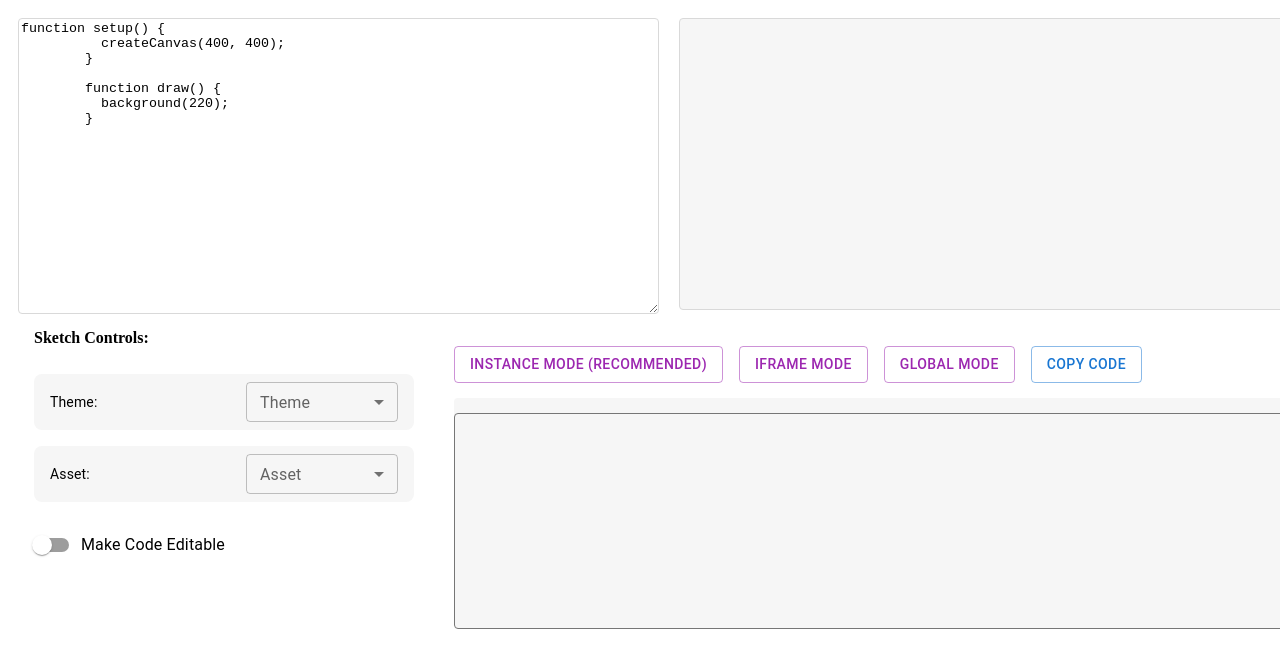
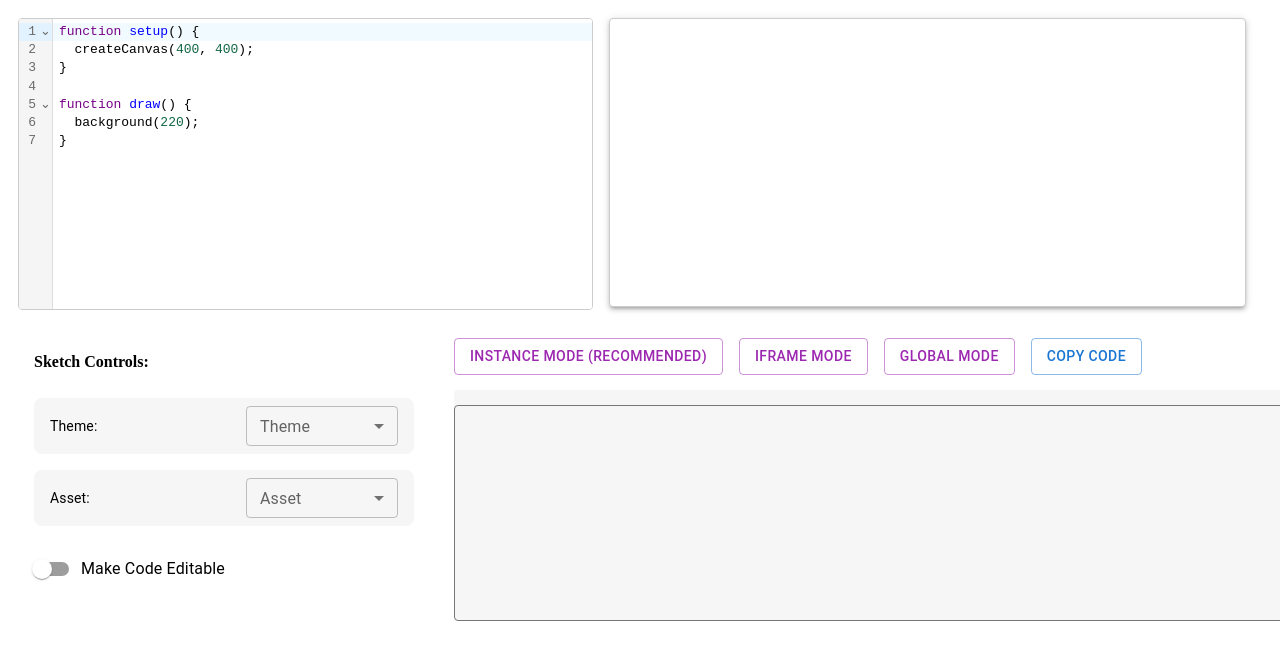
Before and after one commit to Nwakaego-Ego/Friendly_Sketch_Embeder, a React (Vite) app: page / in a window 1280 px wide. Shown: the top 668 px of the page. Built offline with nearby package versions, Linux system fonts and the light colour scheme; some icons are missing.

Commit message:
I added codemirror to the code editor

```diff
--- a/package.json
+++ b/package.json
@@ -10,6 +10,7 @@
     "preview": "vite preview"
   },
   "dependencies": {
+    "@codemirror/lang-javascript": "^6.2.4",
     "@emotion/react": "^11.14.0",
     "@emotion/styled": "^11.14.1",
     "@fontsource/roboto": "^5.2.6",
@@ -19,6 +20,7 @@
     "@mui/icons-material": "^7.1.2",
     "@mui/material": "^7.1.2",
     "@mui/styled-engine-sc": "^7.1.1",
+    "@uiw/react-codemirror": "^4.24.0",
     "react": "^19.1.0",
     "react-dom": "^19.1.0",
     "styled-components": "^6.1.19"
--- a/src/Components/EditorPreviewPanel/Editor.css
+++ b/src/Components/EditorPreviewPanel/Editor.css
@@ -7,3 +7,15 @@
 }
 
 /* height 329 */
+
+/* Editor.css */
+.editor-wrapper {
+  border: 1px solid #ccc;
+  border-radius: 4px;
+  overflow: hidden;
+  width: 635px;
+  height: 290px;
+  /* height: 290px; */
+  /* box-shadow: 0px 3px 5px -1px rgba(0, 0, 0, 0.2),
+    0px 5px 8px 0px rgba(0, 0, 0, 0.14), 0px 1px 14px 0px rgba(0, 0, 0, 0.12); */
+}
--- a/src/Components/EditorPreviewPanel/Editor.jsx
+++ b/src/Components/EditorPreviewPanel/Editor.jsx
@@ -1,23 +1,39 @@
+// import React from "react";
+// import "./Editor.css";
+
+// const Editor = ({ code, setCode }) => {
+//   return (
+//     <div>
+//       <textarea
+//         className="input-code"
+//         value={code}
+//         onChange={(e) => setCode(e.target.value)}
+//       />
+//     </div>
+//   );
+// };
+
+// export default Editor;
+
+// src/Components/EditorPreviewPanel/Editor.jsx
+
 import React from "react";
+import CodeMirror from "@uiw/react-codemirror";
+import { javascript } from "@codemirror/lang-javascript";
 import "./Editor.css";
-
-const Editor = ({ code, setCode }) => {
+export default function Editor({ code, setCode }) {
   return (
-    <div>
-      <textarea
-        className="input-code"
+    <div className="editor-wrapper">
+      {" "}
+      {/* You can style this div if needed */}
+      <CodeMirror
         value={code}
-        onChange={(e) => setCode(e.target.value)}
-        // placeholder={`function setup() {
-        //   createCanvas(400, 400);
-        // }
-
-        // function draw() {
-        //   background(220);
-        // }`}
+        height="290px"
+        width="635px"
+        theme="light"
+        extensions={[javascript()]}
+        onChange={(value) => setCode(value)}
       />
     </div>
   );
-};
-
-export default Editor;
+}
--- a/src/Components/EditorPreviewPanel/Preview.jsx
+++ b/src/Components/EditorPreviewPanel/Preview.jsx
@@ -1,32 +1,32 @@
-import React, { useEffect } from "react";
-import { generateInstanceEmbed } from "../../utils/EmbedUtils";
-import "./Preview.css";
+// import React, { useEffect } from "react";
+// import { generateInstanceEmbed } from "../../utils/EmbedUtils";
+// import "./Preview.css";
 
-const Preview = ({ code, shouldRun }) => {
-  const instanceWrapper = generateInstanceEmbed(code);
+// const Preview = ({ code, shouldRun }) => {
+//   const instanceWrapper = generateInstanceEmbed(code);
 
-  return (
-    <div>
-      {" "}
-      <iframe
-        srcDoc={`
-    <!DOCTYPE html>
-    <html>
-      <head>
-        <script src="https://cdnjs.cloudflare.com/ajax/libs/p5.js/1.9.0/p5.min.js"></script>
-      </head>
-      <body>
-        <script>${code}</script>
-      </body>
-    </html>
-  `}
-        className="preview-box"
-      />
-    </div>
-  );
-};
+//   return (
+//     <div>
+//       {" "}
+//       <iframe
+//         srcDoc={`
+//     <!DOCTYPE html>
+//     <html>
+//       <head>
+//         <script src="https://cdnjs.cloudflare.com/ajax/libs/p5.js/1.9.0/p5.min.js"></script>
+//       </head>
+//       <body>
+//         <script>${code}</script>
+//       </body>
+//     </html>
+//   `}
+//         className="preview-box"
+//       />
+//     </div>
+//   );
+// };
 
-export default Preview;
+// export default Preview;
 
 // import React from "react";
 // import Box from "@mui/material/Box";
@@ -70,3 +70,43 @@ export default Preview;
 // };
 
 // export default Preview;
+
+import React from "react";
+import Box from "@mui/material/Box";
+import Paper from "@mui/material/Paper";
+import "./Preview.css";
+
+const Preview = ({ code }) => {
+  return (
+    <Box sx={{ px: 2, py: 0 }}>
+      <Paper
+        elevation={3}
+        sx={{
+          overflow: "hidden",
+          borderRadius: 1,
+          border: "1px solid #ccc",
+        }}
+      >
+        <iframe
+          title="Sketch Preview"
+          srcDoc={`<!DOCTYPE html>
+            <html>
+              <head>
+                <script src="https://cdnjs.cloudflare.com/ajax/libs/p5.js/1.9.0/p5.min.js"></script>
+              </head>
+              <body>
+                <script>${code}</script>
+              </body>
+            </html>`}
+          style={{
+            width: "635px",
+            height: "283px",
+            border: "none",
+          }}
+        />
+      </Paper>
+    </Box>
+  );
+};
+
+export default Preview;
--- a/src/Components/EmbedOptionsPanel/EmbedOptionsPanel.jsx
+++ b/src/Components/EmbedOptionsPanel/EmbedOptionsPanel.jsx
@@ -114,7 +114,7 @@ const EmbedOptionsPanel = ({
     // </Box>
 
     <Box sx={{ px: 2 }}>
-      <Box sx={{ display: "flex", alignItems: "center", gap: 1, mb: 2 }}>
+      <Box sx={{ display: "flex", alignItems: "center", gap: 1, mb: 2, mt: 4 }}>
         <strong>Sketch Controls:</strong>
         <PlayPauseButtons shouldRun={shouldRun} setShouldRun={setShouldRun} />
       </Box>
```
Also changed, not shown: src/App.jsx (+5 -5 lines), 1 other file (tests, documents, lock files or other folders).
